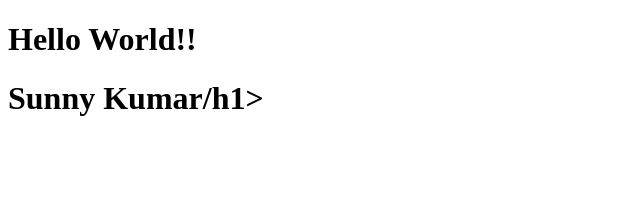
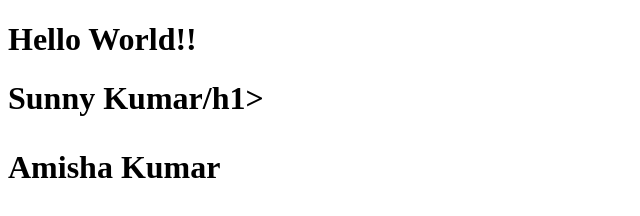
Before and after one commit to trishaDas13/new_reoo, a plain HTML site: page index.html in a window 1280 px wide. Shown: the whole page, without its empty margins (0-640 px from the left). Drawn offline with Linux system fonts and the light colour scheme.

Commit message:
commited by Amisha

```diff
--- a/index.html
+++ b/index.html
@@ -8,5 +8,6 @@
 <body>
     <h1>Hello World!!</h1>
     <h1>Sunny Kumar/h1>
+    <p>Amisha Kumar</p>
 </body>
 </html>
```
